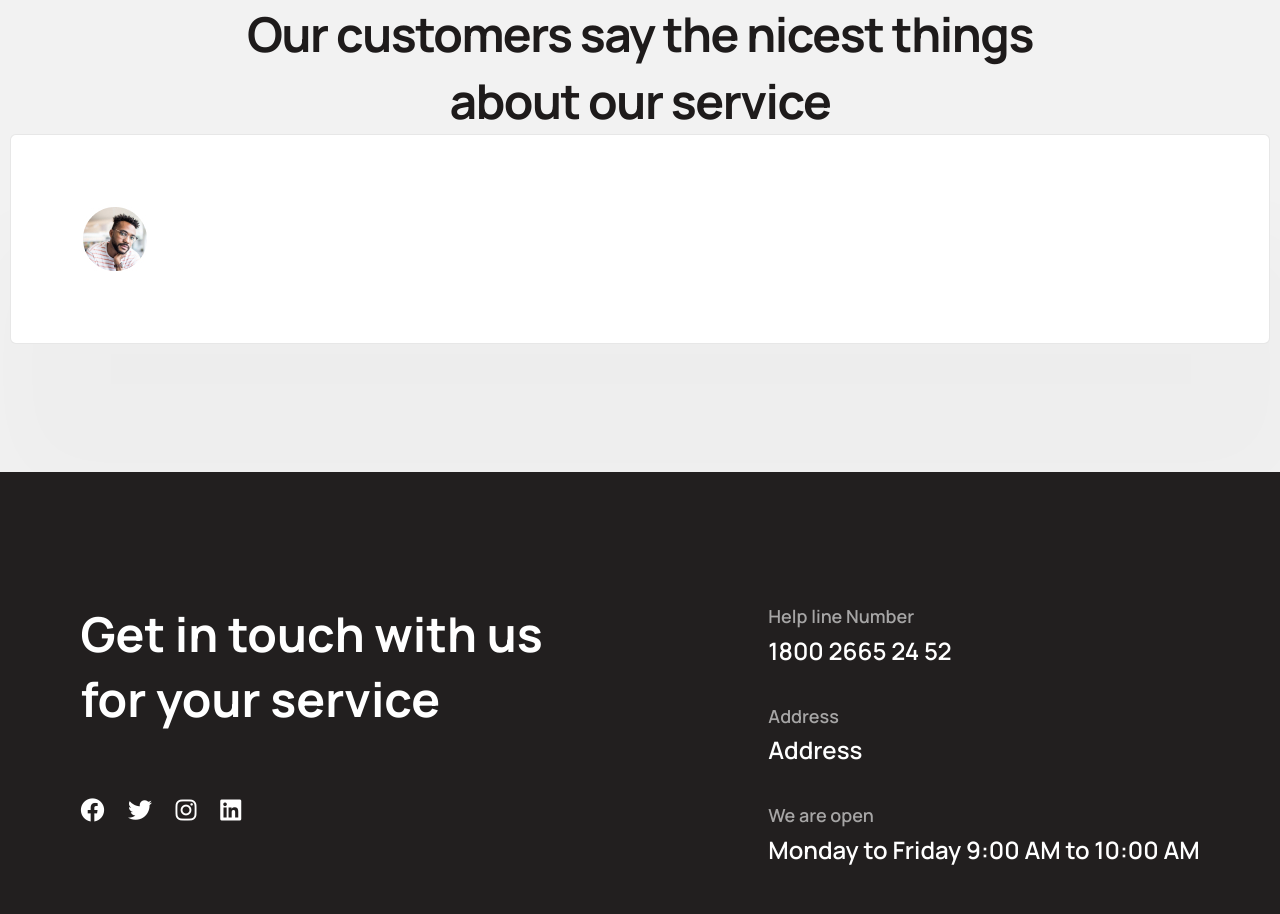
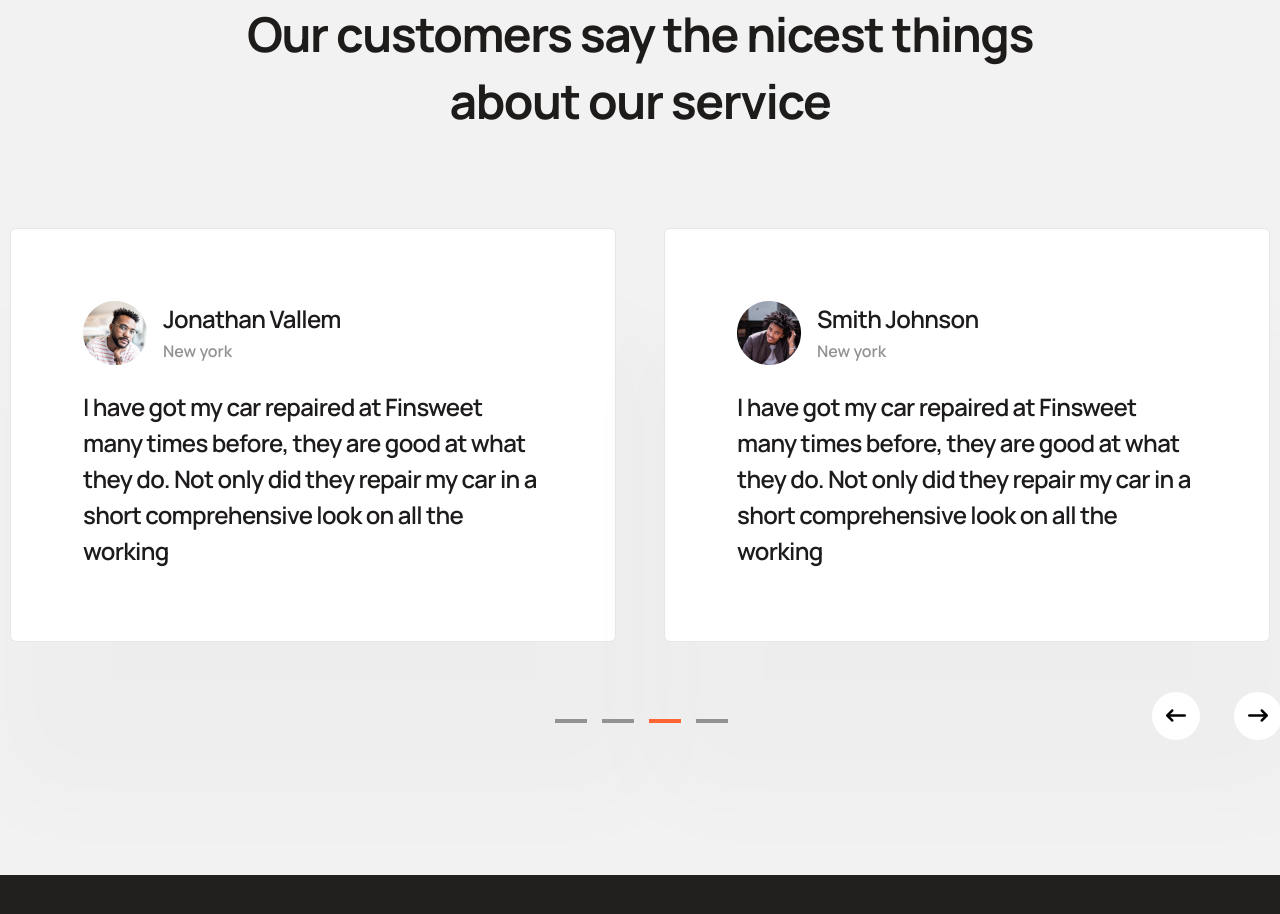
Before and after one commit to ernestas17/CA_Team_4, a React (Create React App) app: page / in a window 1280 px wide. Shown: the part 3840-4754 px from the top of the page. Built offline with nearby package versions, Linux system fonts and the light colour scheme.

Commit message:
reviews section added

```diff
--- /dev/null
+++ b/src/pages/HomePage/components/ReviewsSecton/ReviewCard.jsx
@@ -0,0 +1,25 @@
+import {
+  StyledCard,
+  StyledUserBox,
+  StyledUserInfo,
+  StyledName,
+  StyledCity,
+  StyledText,
+} from './ReviewCard.style';
+
+const ReviewCard = ({ img, name, city, text }) => {
+  return (
+    <StyledCard>
+      <StyledUserBox>
+        <img src={img} alt='user' />
+        <StyledUserInfo>
+          <StyledName>{name}</StyledName>
+          <StyledCity>{city}</StyledCity>
+        </StyledUserInfo>
+      </StyledUserBox>
+      <StyledText>{text}</StyledText>
+    </StyledCard>
+  );
+};
+
+export default ReviewCard;
--- /dev/null
+++ b/src/pages/HomePage/components/ReviewsSecton/ReviewCard.style.jsx
@@ -0,0 +1,60 @@
+import styled from 'styled-components';
+
+export const StyledCard = styled.div`
+  max-width: 616px;
+  display: flex;
+  flex-direction: column;
+
+  background-color: #fff;
+  border: 1px solid rgba(172, 172, 172, 0.29);
+
+  box-shadow: 11px 130px 100px 30px rgba(0, 0, 0, 0.02);
+  border-radius: 6px;
+
+  width: 100%;
+  padding: 20px;
+
+  @media screen and (min-width: 466px) {
+    padding: 72px;
+  }
+`;
+
+export const StyledUserBox = styled.div`
+  display: flex;
+  gap: 16px;
+`;
+
+export const StyledUserInfo = styled.div`
+  display: flex;
+  flex-direction: column;
+`;
+
+export const StyledName = styled.p`
+  font-weight: 600;
+  font-size: 24px;
+  line-height: 36px;
+
+  letter-spacing: -0.03em;
+
+  color: #1e1b1b;
+`;
+
+export const StyledCity = styled.p`
+  font-weight: 600;
+  font-size: 16px;
+  line-height: 28px;
+
+  color: #939191;
+`;
+
+export const StyledText = styled.p`
+  max-width: 472px;
+  margin-top: 24px;
+  font-weight: 600;
+  font-size: 24px;
+  line-height: 36px;
+
+  letter-spacing: -0.03em;
+
+  color: #1e1b1b;
+`;
--- a/src/pages/HomePage/components/ReviewsSecton/ReviewsSection.jsx
+++ b/src/pages/HomePage/components/ReviewsSecton/ReviewsSection.jsx
@@ -1,24 +1,65 @@
 import TEXTS from '../../../../constants/texts';
 import user1 from '../../../../assets/images/homePage/reviewsSection/user1.jpg';
 import user2 from '../../../../assets/images/homePage/reviewsSection/user2.jpg';
+import ReviewCard from './ReviewCard';
+import SliderBtn from './SliderBtn';
 import {
   StyledRewiewSection,
-  StyledReviewsContainer,
-  StyledCard,
-  StyledUserBox,
+  StyledCardsContainer,
+  StyledPaginationWrapper,
+  StyledPaginationContainer,
+  StyledDot,
+  StyledDotActive,
+  StyledBtnsWrapper,
 } from './ReviewsSection.style';
 
 const ReviewsSection = () => {
   return (
     <StyledRewiewSection>
       <h3>{TEXTS.homePage.reviwsSection.heading}</h3>
-      <StyledReviewsContainer>
-        <StyledCard>
-          <StyledUserBox>
-            <img src={user1} alt='user' />
-          </StyledUserBox>
-        </StyledCard>
-      </StyledReviewsContainer>
+
+      <StyledCardsContainer>
+        <ReviewCard
+          img={user1}
+          name={TEXTS.homePage.reviwsSection.card1.name}
+          city={TEXTS.homePage.reviwsSection.card1.city}
+          text={TEXTS.homePage.reviwsSection.card1.text}
+        />
+        <ReviewCard
+          img={user2}
+          name={TEXTS.homePage.reviwsSection.card2.name}
+          city={TEXTS.homePage.reviwsSection.card2.city}
+          text={TEXTS.homePage.reviwsSection.card2.text}
+        />
+      </StyledCardsContainer>
+      <StyledPaginationWrapper>
+        <StyledPaginationContainer>
+          <ul>
+            <li>
+              <StyledDot />
+            </li>
+            <li>
+              <StyledDot />
+            </li>
+            <li>
+              <StyledDotActive />
+            </li>
+            <li>
+              <StyledDot />
+            </li>
+          </ul>
+          <StyledBtnsWrapper>
+            <SliderBtn
+              icon={<i class='fa-solid fa-arrow-left-long'></i>}
+              action={null}
+            />
+            <SliderBtn
+              icon={<i class='fa-solid fa-arrow-right-long'></i>}
+              action={null}
+            />
+          </StyledBtnsWrapper>
+        </StyledPaginationContainer>
+      </StyledPaginationWrapper>
     </StyledRewiewSection>
   );
 };
--- a/src/pages/HomePage/components/ReviewsSecton/ReviewsSection.style.jsx
+++ b/src/pages/HomePage/components/ReviewsSecton/ReviewsSection.style.jsx
@@ -17,31 +17,93 @@ export const StyledRewiewSection = styled.section`
     color: #1e1b1b;
     max-width: 909px;
     text-align: center;
+
+    margin-bottom: 94px;
   }
 `;
 
-export const StyledReviewsContainer = styled.div`
+export const StyledCardsContainer = styled.div`
   display: flex;
   flex-direction: column;
+  gap: 48px;
+  align-items: center;
 
   width: 100%;
+
+  @media screen and (min-width: 1280px) {
+    justify-content: center;
+    flex-direction: row;
+  }
 `;
 
-export const StyledCard = styled.div`
+export const StyledPaginationWrapper = styled.div`
   display: flex;
   flex-direction: column;
+  margin-top: 43px;
+  width: 100%;
+  max-width: 1150px;
 
-  background-color: #fff;
-  border: 1px solid rgba(172, 172, 172, 0.29);
-
-  box-shadow: 11px 130px 100px 30px rgba(0, 0, 0, 0.02);
-  border-radius: 6px;
-
-  width: 100%;
-  padding: 72px;
+  @media screen and (min-width: 1280px) {
+    flex-direction: row;
+    justify-content: flex-end;
+  }
 `;
 
-export const StyledUserBox = styled.div`
+export const StyledPaginationContainer = styled.div`
   display: flex;
-  gap: 16px;
+  flex-direction: column;
+  align-items: center;
+  justify-content: baseline;
+  width: 100%;
+
+  @media screen and (min-width: 1280px) {
+    gap: 424px;
+  }
+
+  & ul {
+    display: flex;
+    flex-direction: row;
+    gap: 15px;
+
+    & li {
+      list-style: none;
+      cursor: pointer;
+    }
+  }
+
+  @media screen and (min-width: 1280px) {
+    flex-direction: row;
+    width: 100%;
+    align-items: baseline;
+    max-width: 660px;
+  }
 `;
+
+export const StyledDot = styled.div`
+  width: 32px;
+  background-color: #939191;
+  height: 0px;
+  border: 2px solid #939191;
+`;
+
+export const StyledDotActive = styled.div`
+  width: 32px;
+  background-color: #ff6433;
+  height: 0px;
+  border: 2px solid #ff6433;
+`;
+
+export const StyledBtnsWrapper = styled.div`
+  display: flex;
+  width: 100%;
+  gap: 34px;
+  height: 62px;
+
+  justify-content: center;
+  margin-top: 43px;
+
+  @media screen and (min-width: 1280px) {
+    margin-top: 0;
+    align-items: center;
+  }
+`;
--- /dev/null
+++ b/src/pages/HomePage/components/ReviewsSecton/SliderBtn.jsx
@@ -0,0 +1,7 @@
+import { StyledSliderBtn } from './SliderBtn.style';
+
+const SliderBtn = ({ icon, action }) => {
+  return <StyledSliderBtn onClick={() => action}>{icon}</StyledSliderBtn>;
+};
+
+export default SliderBtn;
--- /dev/null
+++ b/src/pages/HomePage/components/ReviewsSecton/SliderBtn.style.jsx
@@ -0,0 +1,23 @@
+import styled from 'styled-components';
+
+export const StyledSliderBtn = styled.button`
+  width: 48px;
+  height: 48px;
+  border: none;
+  border-radius: 50%;
+  background: #fff;
+  transition: all 0.2s;
+  cursor: pointer;
+
+  & i {
+    font-size: 20px;
+  }
+
+  &:hover {
+    background: #1e1b1b;
+    box-shadow: inset 0px 4px 4px rgba(0, 0, 0, 0.25);
+    scale: calc(1.335);
+
+    color: #fff;
+  }
+`;
```
